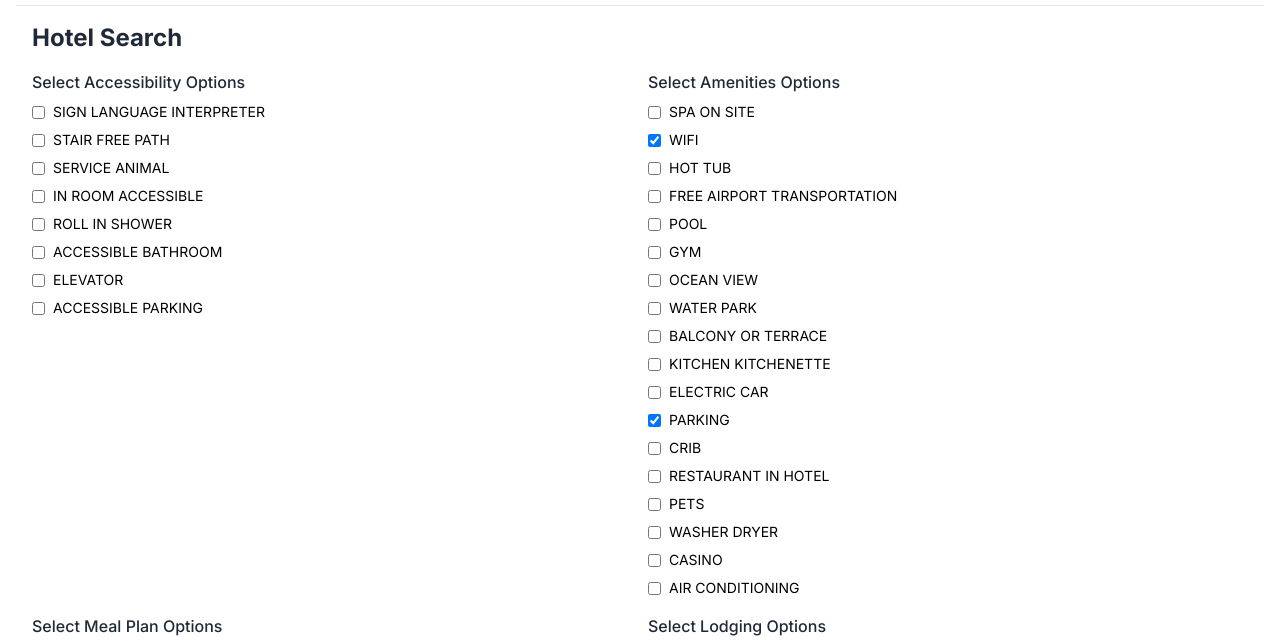
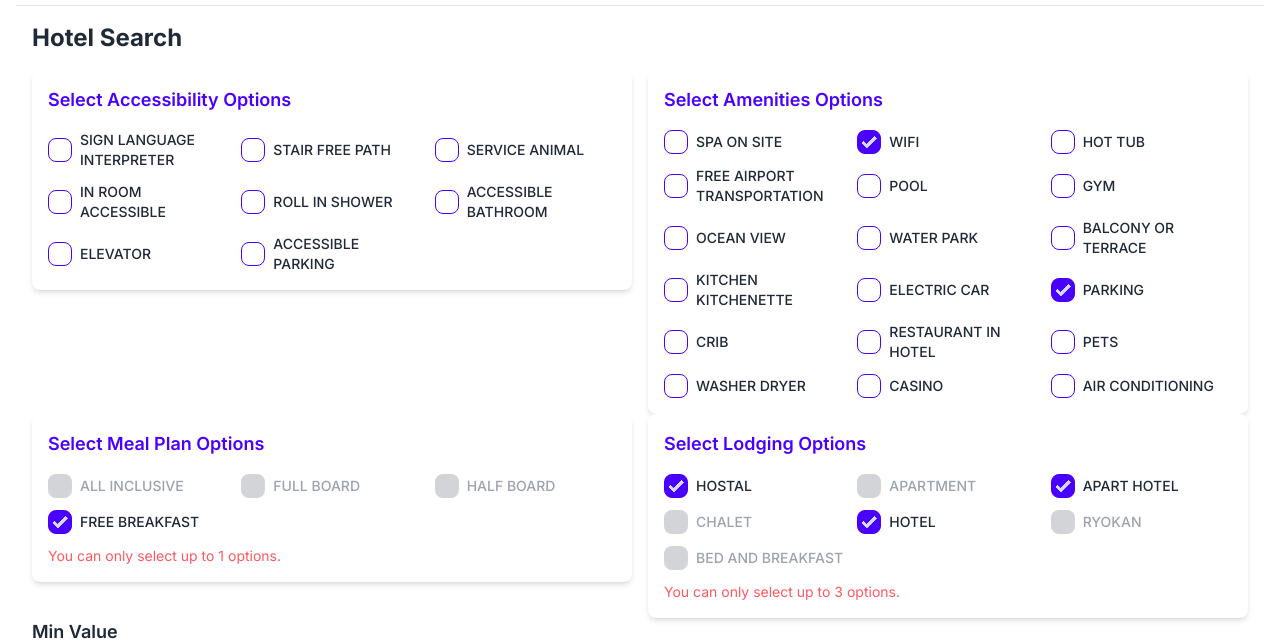
Before and after one commit to KingSand08/LikeHome, a Next.js app: page / in a window 1280 px wide. Shown: the part 280-924 px from the top of the page. Built offline with nearby package versions, Linux system fonts and the light colour scheme; no server answers.

Commit message:
Update templatecheckbox to use daisy ui components.

```diff
--- a/components/search/Templates-UI/TemplateCheckbox.tsx
+++ b/components/search/Templates-UI/TemplateCheckbox.tsx
@@ -27,13 +27,11 @@ const TemplateCheckbox = <T extends string>({
   const isMaxSelected = selectedOptions.length >= selectedOptionsLimit;
 
   return (
-    <div className="mb-4">
-      <label className="block form-control text-md font-medium mb-2 text-base-content">
-        {title}
-      </label>
-      <div>
+    <div className="bg-base-100 shadow-md rounded-lg p-4">
+      <h3 className="text-lg font-semibold text-primary mb-4">{title}</h3>
+      <div className="grid gap-3 sm:grid-cols-2 lg:grid-cols-3">
         {options.map((option) => (
-          <div key={option} className="flex items-center mb-2">
+          <div key={option} className="flex items-center">
             <input
               type="checkbox"
               id={option}
@@ -41,14 +39,14 @@ const TemplateCheckbox = <T extends string>({
               checked={selectedOptions.includes(option)}
               onChange={() => handleCheckboxChange(option)}
               disabled={!selectedOptions.includes(option) && isMaxSelected}
-              className="mr-2"
+              className="checkbox checkbox-primary mr-2"
             />
             <label
               htmlFor={option}
-              className={`text-sm ${
+              className={`text-sm font-medium ${
                 !selectedOptions.includes(option) && isMaxSelected
                   ? "text-gray-400"
-                  : "text-black"
+                  : "text-base-content"
               }`}
             >
               {option.replace(/_/g, " ")}
@@ -57,8 +55,8 @@ const TemplateCheckbox = <T extends string>({
         ))}
       </div>
       {isMaxSelected && (
-        <p className="mt-2 text-xs text-red-500">
-          Maximum of {selectedOptionsLimit} options can be selected.
+        <p className="mt-3 text-sm text-error">
+          You can only select up to {selectedOptionsLimit} options.
         </p>
       )}
     </div>
```
